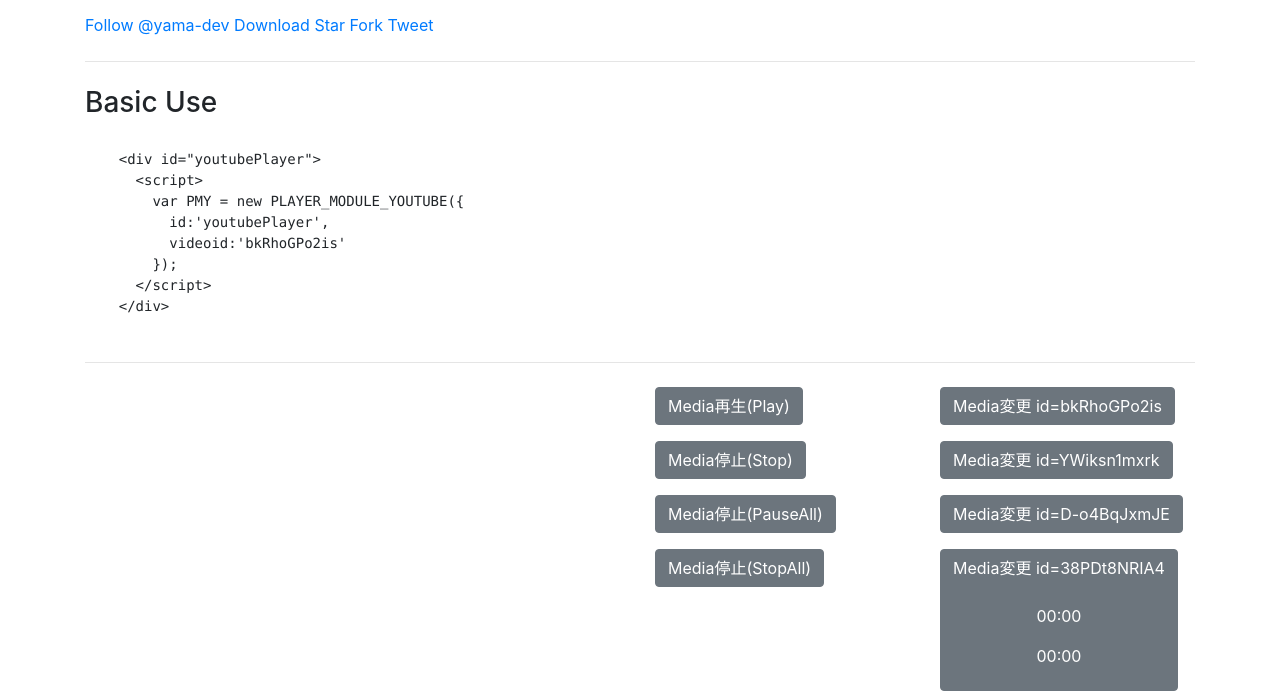
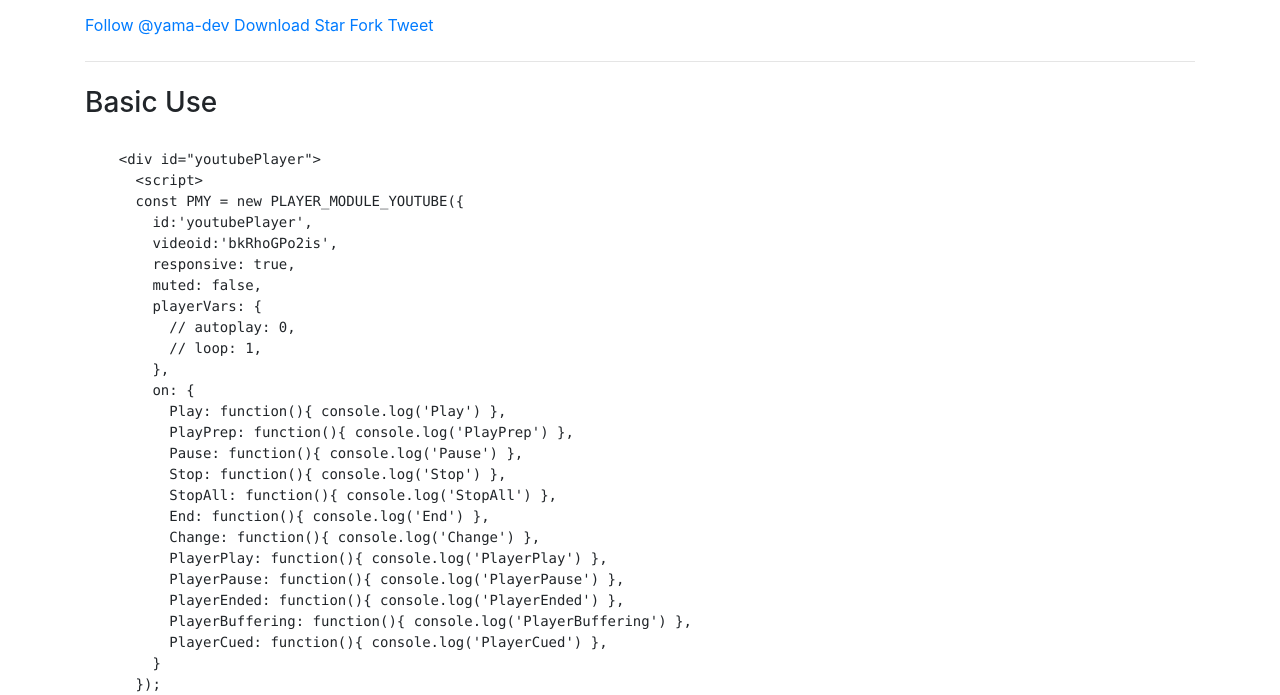
Before and after one commit to yama-dev/js-player-module-youtube, a website built with webpack: page sample/index.html in a window 1280 px wide. Shown: the part 97-792 px from the top of the page. Built offline with nearby package versions, Linux system fonts and the light colour scheme.

Commit message:
adjust README

```diff
--- a/sample/index.html
+++ b/sample/index.html
@@ -43,10 +43,30 @@
     <code>
     &lt;div id=&quot;youtubePlayer&quot;&gt;
       &lt;script&gt;
-        var PMY = new PLAYER_MODULE_YOUTUBE({
-          id:&#039;youtubePlayer&#039;,
-          videoid:&#039;bkRhoGPo2is&#039;
-        });
+      const PMY = new PLAYER_MODULE_YOUTUBE({
+        id:&#039;youtubePlayer&#039;,
+        videoid:&#039;bkRhoGPo2is&#039;,
+        responsive: true,
+        muted: false,
+        playerVars: {
+          // autoplay: 0,
+          // loop: 1,
+        },
+        on: {
+          Play: function(){ console.log(&#039;Play&#039;) },
+          PlayPrep: function(){ console.log(&#039;PlayPrep&#039;) },
+          Pause: function(){ console.log(&#039;Pause&#039;) },
+          Stop: function(){ console.log(&#039;Stop&#039;) },
+          StopAll: function(){ console.log(&#039;StopAll&#039;) },
+          End: function(){ console.log(&#039;End&#039;) },
+          Change: function(){ console.log(&#039;Change&#039;) },
+          PlayerPlay: function(){ console.log(&#039;PlayerPlay&#039;) },
+          PlayerPause: function(){ console.log(&#039;PlayerPause&#039;) },
+          PlayerEnded: function(){ console.log(&#039;PlayerEnded&#039;) },
+          PlayerBuffering: function(){ console.log(&#039;PlayerBuffering&#039;) },
+          PlayerCued: function(){ console.log(&#039;PlayerCued&#039;) },
+        }
+      });
       &lt;/script&gt;
     &lt;/div&gt;</code>
   </pre>
@@ -58,7 +78,7 @@
 
       <div id="youtubePlayer" style="max-width: 750px;">
         <script>
-          var PMY = new PLAYER_MODULE_YOUTUBE({
+          const PMY = new PLAYER_MODULE_YOUTUBE({
             id:'youtubePlayer',
             videoid:'bkRhoGPo2is',
             // ui_clickable: false,
@@ -70,6 +90,7 @@
             },
             on: {
               Play: function(){ console.log('Play') },
+              PlayPrep: function(){ console.log('PlayPrep') },
               Pause: function(){ console.log('Pause') },
               Stop: function(){ console.log('Stop') },
               StopAll: function(){ console.log('StopAll') },
```
